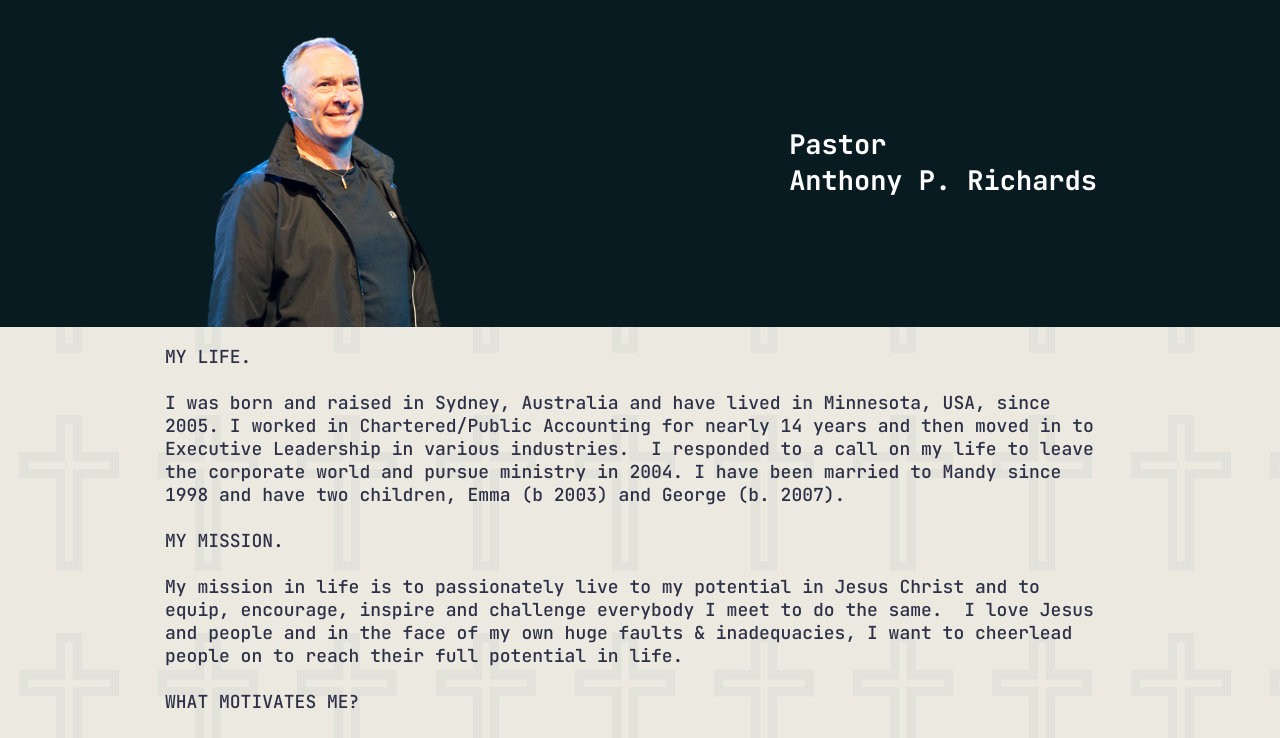
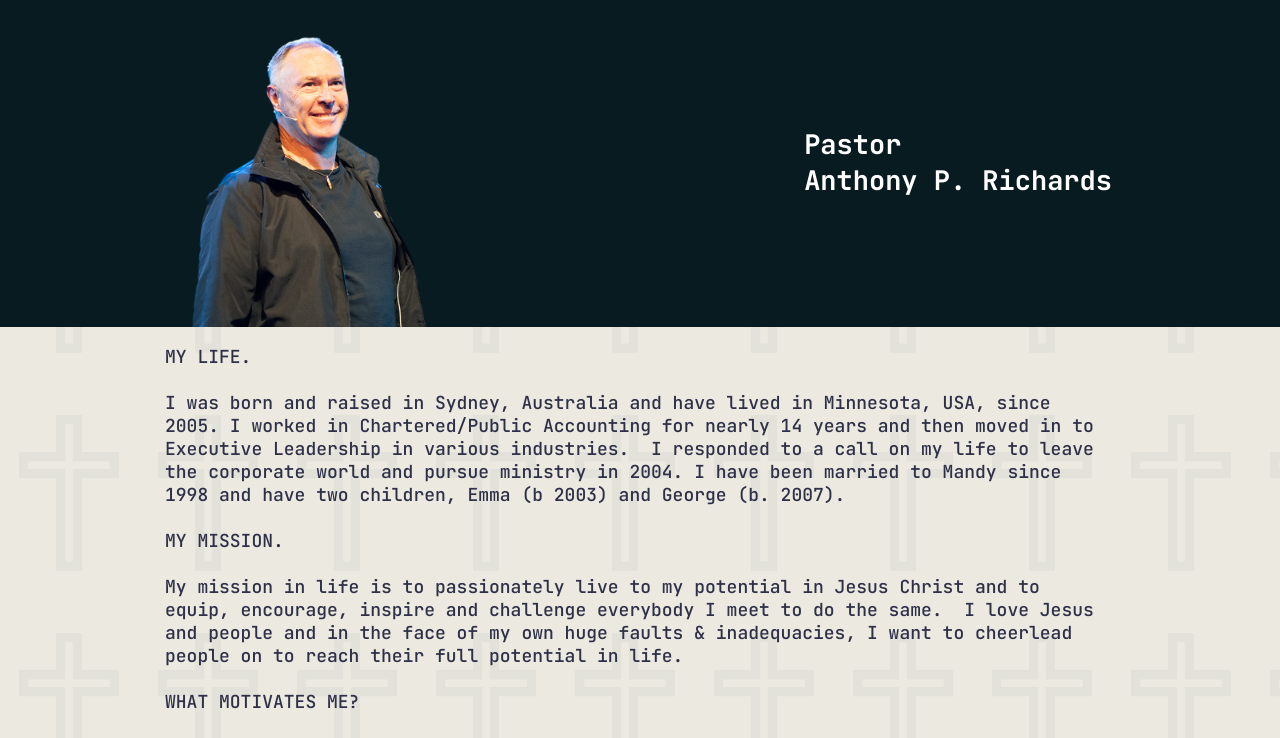
Before and after one commit to YegorCreative/Anthony-P.-Richards, a plain HTML site: page index.html in a window 1280 px wide. Shown: the part 52-790 px from the top of the page. Drawn offline with Linux system fonts and the light colour scheme.

Commit message:
new updates

```diff
--- a/CSS/responsive.css
+++ b/CSS/responsive.css
@@ -29,8 +29,9 @@
   .rightSide img {
     width: 250px;
   }
-
-
+ .rightSide{
+   font-size: 16px;
+ }
   .linkss {
     width: 130px;
     height: 130px;
--- a/CSS/styles.css
+++ b/CSS/styles.css
@@ -49,22 +49,17 @@ body {
  padding-top: 10px;
  padding-bottom: 10px;
 }
-.section1 {
-  min-width: 320px;
-  max-width: 100%;
-box-sizing: border-box;
-background-color:none;
-display: flex;
-flex-direction: column;
-align-items: center;
-justify-content: center;
 
-}
+
 .rightSide, .leftSide {
   min-width: 320px;
   max-width: 100%;
-  padding-left: 30px;
-  padding-right: 30px;
+  box-sizing: border-box;
+  background-color:none;
+  display: flex;
+  flex-direction: column;
+  align-items: center;
+  justify-content: center;
 }
 .rightSide img {
   width: 300px;
@@ -72,7 +67,6 @@ justify-content: center;
 }
 .rightSide {
   background-color: #081B21;
-  width: 100%;
   display: flex;
   flex-direction: row;
   justify-content: space-around;
@@ -156,13 +150,13 @@ justify-content: center;
   flex-direction: row;
   justify-content: center;
   align-items: center;
-  margin: 0 auto;
   color: white;
   background-color: #081B21;
   display: flex;
   justify-content: center;
   align-items: center;
   font-size: 20px;
+  word-break: unset;
 }
 .footerMain a {
   text-decoration: none;
--- a/index.html
+++ b/index.html
@@ -22,7 +22,7 @@
 
 
     <div class="headerRow">ENCOURAGE. EQUIP. INSPIRE. CHALLENGE.</div>
-    <div class="section1">
+
       <div class="rightSide">
         <img src="Assets/Anthony1.png" alt="picture of Pastor Anthony">
         <h1>Pastor<br> Anthony P. Richards</h1>
@@ -51,7 +51,7 @@
           <br><br>
           Matthew 28:19-20 “19 Go therefore and MAKE DISCIPLES of all the nations, baptizing them in the name of the Father and of the Son and of the Holy Spirit, 20 TEACHING THEM to observe ALL things that I have commanded you;”</p>
       </div>
-    </div>
+
     <div class="socialLinks">
       <h1>Social Links</h1>
       <div class="linksss">
```
Also changed, not shown: Assets/300w/Asset 1.png (added), 1 other file.
